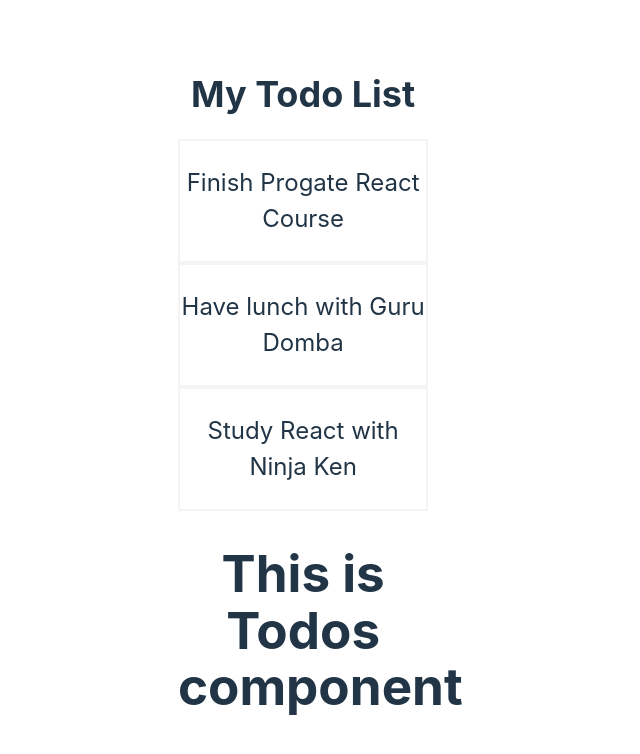
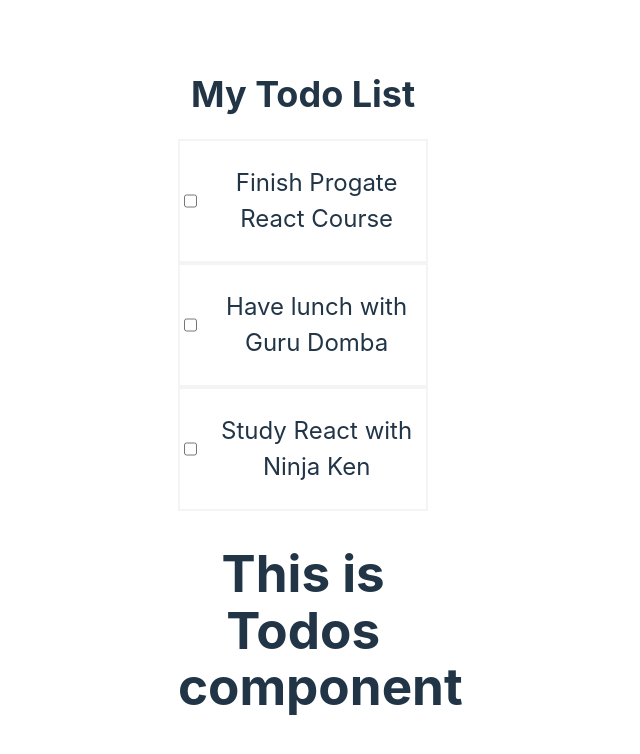
Before and after one commit to NallDev/simple-react-app, a React (Vite) app: page / in a window 1280 px wide. Shown: the top 754 px of the page, without its empty margins (22-662 px from the left). Built offline with nearby package versions, Linux system fonts and the light colour scheme.

Commit message:
Develop toggle todo feature

```diff
--- a/src/App.jsx
+++ b/src/App.jsx
@@ -20,13 +20,21 @@
     },
   ])
 
-  console.log(todos)
+  const toggleCompleted = (todoId) => {
+      const updateTodos = todos.map((todo) => {
+        if (todo.id === todoId) {
+          todo.completed = !todo.completed
+        }
+        return todo
+      })
+      setTodos(updateTodos)
+  }
 
   return (
     <div style={styles.container}>
       <h1 style={styles.title}>My Todo List</h1>
 
-      <Todos todos={todos}/>
+      <Todos todos={todos} toggleCompleted={toggleCompleted}/>
     </div>
   )
 }
--- a/src/components/TodoItem.jsx
+++ b/src/components/TodoItem.jsx
@@ -1,18 +1,36 @@
-import React from 'react'
+import React from "react";
 
-const TodoItem = ({ todo }) => {
+const TodoItem = ({ todo, toggleCompleted }) => {
+  const getTodoTitleStyle = () => {
+    if (todo.completed === true) {
+      return { textDecoration: "line-through" };
+    } else {
+      return { textDecoration: "none" };
+    }
+  };
+
   return (
     <div style={styles.todoItem}>
-        <p>{todo.title}</p>
+      <input type="checkbox" style={styles.checkbox} onChange={() => toggleCompleted(todo.id)}/>
+      <p style={getTodoTitleStyle()}>{todo.title}</p>
     </div>
-  )
-}
+  );
+};
 
 const styles = {
-    todoItem: {
-      border: '2px solid #f4f4f4',
-      fontSize: '24px',
-    },
-  }
+  todoItem: {
+    border: "2px solid #f4f4f4",
+    fontSize: "24px",
+    display: 'flex',
+    justifyContent: 'center',
+    alignItems: 'center',
+  },
 
-export default TodoItem
+  checkbox: {
+    marginRight: '10px',
+    height: '18px',
+    width: '18px',
+  },
+};
+
+export default TodoItem;
--- a/src/components/Todos.jsx
+++ b/src/components/Todos.jsx
@@ -1,11 +1,11 @@
 import React from 'react'
 import TodoItem from './TodoItem'
 
-const Todos = ({todos}) => {
+const Todos = ({todos, toggleCompleted}) => {
   return (
     <div style={styles.container}>
         {todos.map((todo) => {
-            return <TodoItem key={todo.id} todo={todo} />
+            return <TodoItem key={todo.id} todo={todo} toggleCompleted={toggleCompleted}/>
         })}
       <h1>This is Todos component</h1>
     </div>
```
